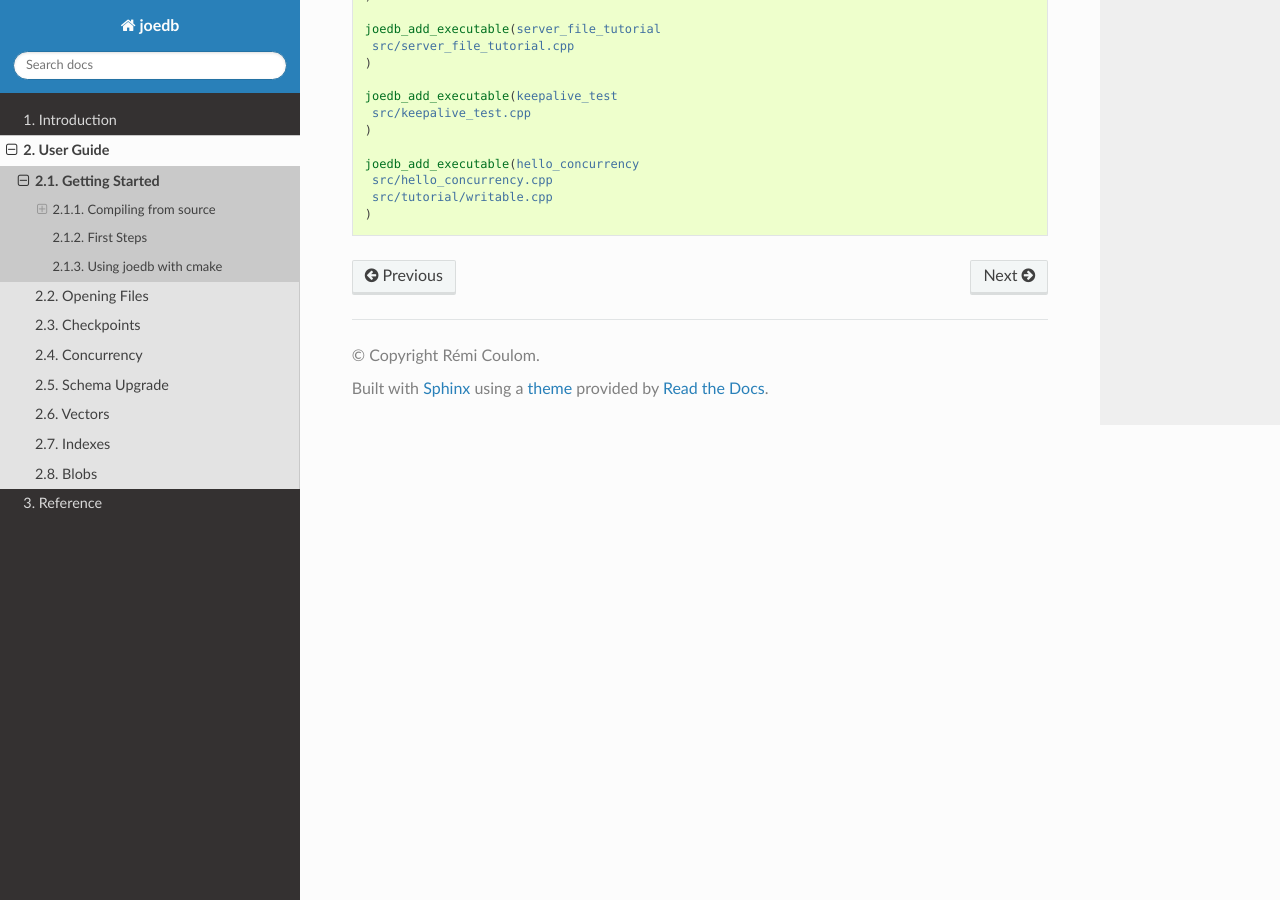
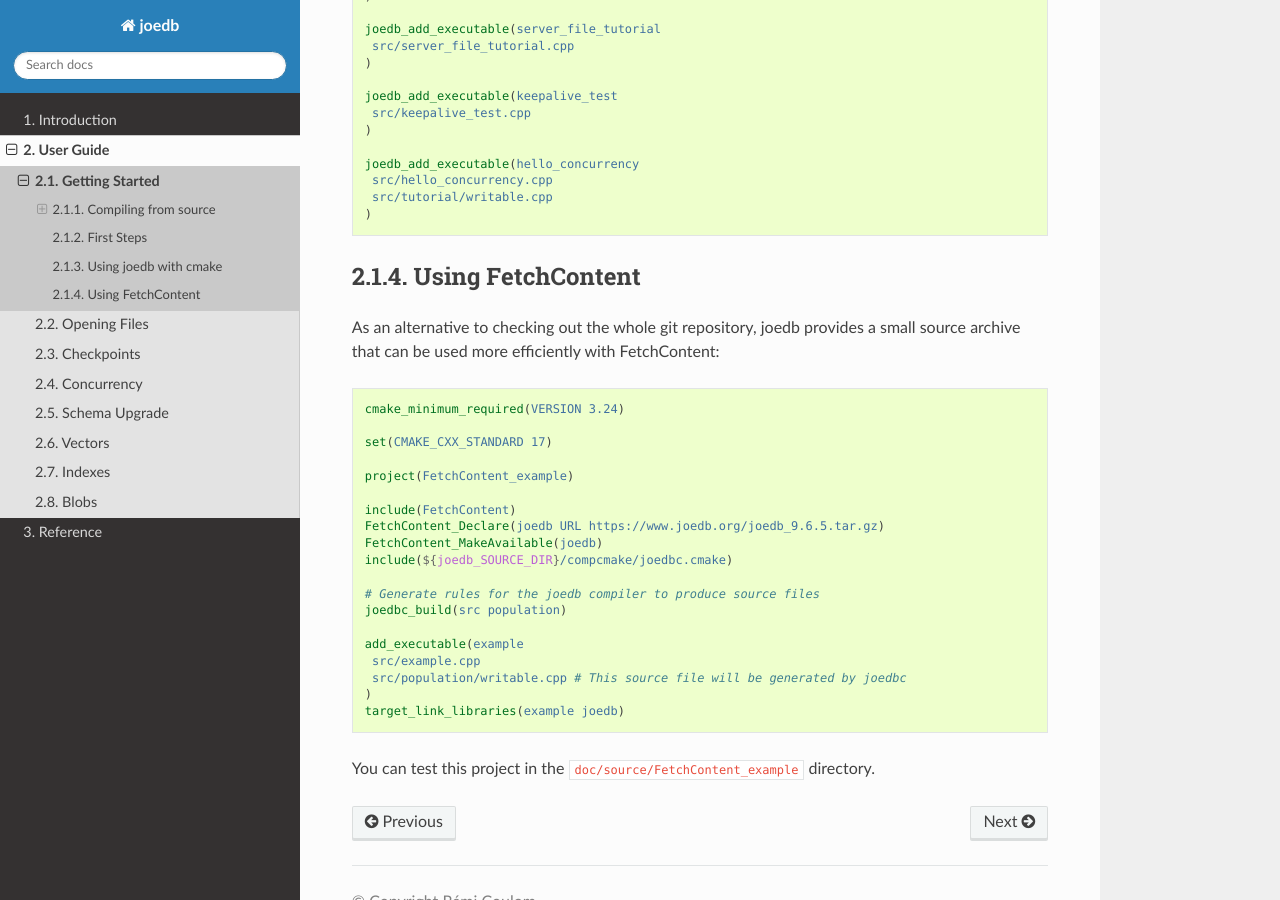
Before and after one commit to Remi-Coulom/joedb, a Sphinx documentation site: the page built from doc/source/getting_started.rst, in a window 1280 px wide and 900 px high, scrolled down 3050 px. Built offline with Sphinx 7.4.7 and the Read the Docs theme 3.1.0, drawn with Linux system fonts in a browser that asks for light colours; formulas are drawn with MathJax 3.

Commit message:
FetchContent_example

```diff
--- a/doc/source/FetchContent_example/CMakeLists.txt
+++ b/doc/source/FetchContent_example/CMakeLists.txt
@@ -5,11 +5,15 @@ set(CMAKE_CXX_STANDARD 17)
 project(FetchContent_example)
 
 include(FetchContent)
-
 FetchContent_Declare(joedb URL https://www.joedb.org/joedb_9.6.5.tar.gz)
 FetchContent_MakeAvailable(joedb)
 include(${joedb_SOURCE_DIR}/compcmake/joedbc.cmake)
 
-joedbc_build(src example)
+# Generate rules for the joedb compiler to produce source files
+joedbc_build(src population)
 
-joedb_add_executable(example src/example.cpp)
+add_executable(example
+ src/example.cpp
+ src/population/writable.cpp # This source file will be generated by joedbc
+)
+target_link_libraries(example joedb)
--- a/doc/source/getting_started.rst
+++ b/doc/source/getting_started.rst
@@ -35,7 +35,7 @@ with this command:
 
 .. code-block:: bash
 
-    sudo apt install git g++ clang clang-tidy cmake make ninja-build libssh-dev libbrotli-dev libcurl4-openssl-dev libgtest-dev lcov python3-sphinx python3-sphinx-rtd-theme python3-sphinxcontrib.spelling sqlite3 libsqlite3-dev sqlitebrowser
+    sudo apt install git g++ clang clang-tidy cmake make ninja-build libssh-dev libbrotli-dev libcurl4-openssl-dev libgtest-dev lcov sqlite3 libsqlite3-dev sqlitebrowser
 
 When the necessary packages are installed, the following commands should
 compile everything:
@@ -76,3 +76,15 @@ contains an example:
 
 .. literalinclude:: ./tutorial/CMakeLists.txt
    :language: cmake
+
+Using FetchContent
+------------------
+
+As an alternative to checking out the whole git repository, joedb provides a
+small source archive that can be used more efficiently with FetchContent:
+
+.. literalinclude:: ./FetchContent_example/CMakeLists.txt
+   :language: cmake
+
+You can test this project in the ``doc/source/FetchContent_example``
+directory.
--- a/doc/source/release_checklist.rst
+++ b/doc/source/release_checklist.rst
@@ -21,6 +21,8 @@ Documentation
 -------------
 
 - update VERSION with the new version number
+- run joedb_for_FetchContent.sh, update doc/source/FetchContent_example, and
+  test it.
 - update doc/source/history.rst
 - build and upload documentation
 
--- a/doc/source/todo.rst
+++ b/doc/source/todo.rst
@@ -5,8 +5,6 @@ For next release
 ----------------
 
 - DLL in Windows (export classes explicitly)
-- Add support for vcpkg
-- FetchContent and find_package, minimal tutorial
 - vscode syntax highlighting: https://code.visualstudio.com/api/language-extensions/syntax-highlight-guide
 
 On-disk Storage
```
Also changed, not shown: 6 other files.
